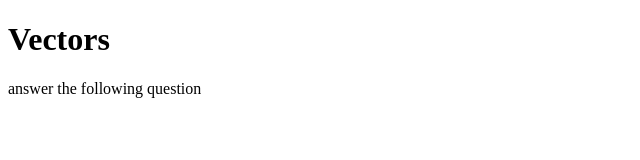
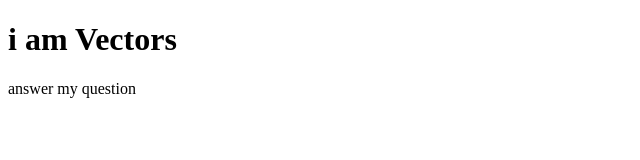
Before and after one commit to woodzp1/Victors-website, a plain HTML site: page index.html in a window 1280 px wide. Shown: the whole page, without its empty margins (0-640 px from the left). Drawn offline with Linux system fonts and the light colour scheme.

Commit message:
added stylesheet 'styles.css'

```diff
--- a/index.html
+++ b/index.html
@@ -4,10 +4,11 @@
     <meta charset="UTF-8">
     <meta name="viewport" content="width=device-width, initial-scale=1.0">
     <title>Document</title>
+    <link rel="stylesheet" href="styles.css" />
     <script src="script.js" defer></script>
 </head>
 <body>
-    <h1>Vectors</h1>
-    <p>answer the following question</p>
+    <h1>i am Vectors</h1>
+    <p>answer my question</p>
 </body>
 </html>
```
Also changed, not shown: styles.css (added).
